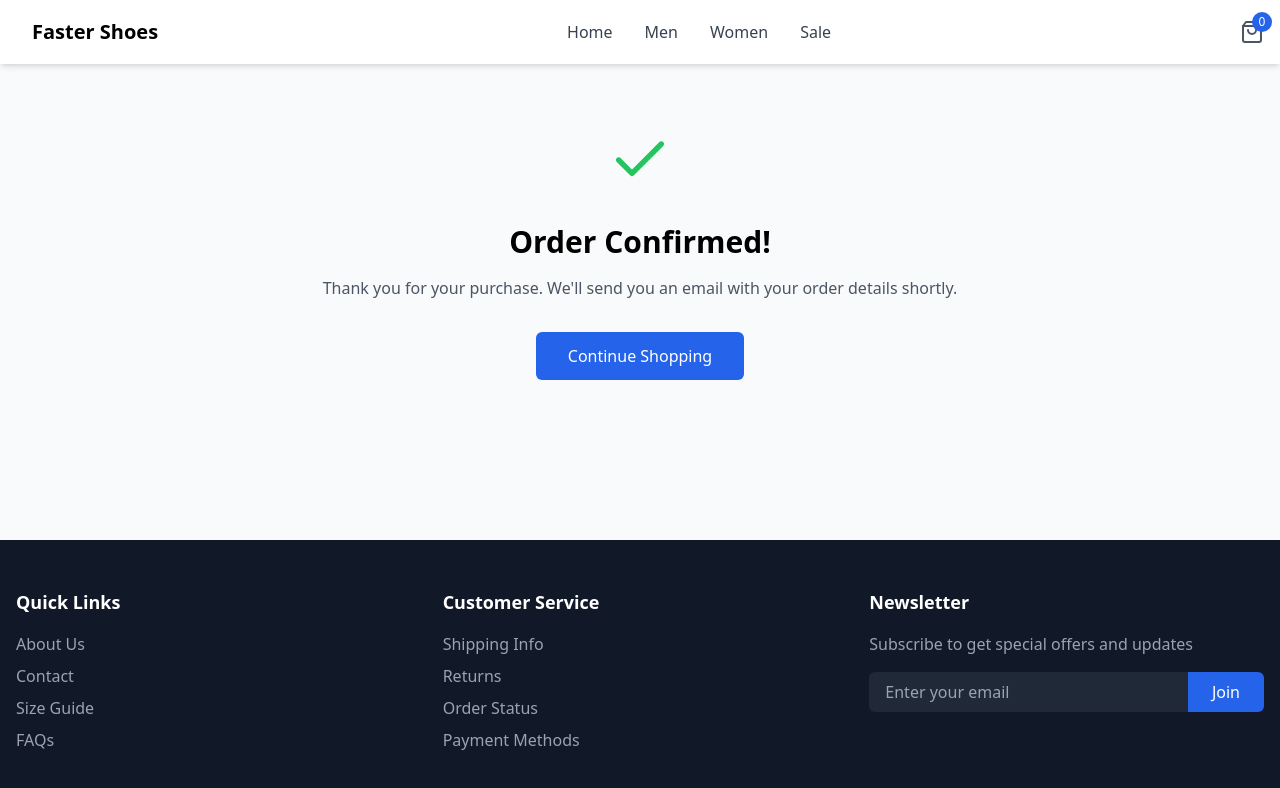
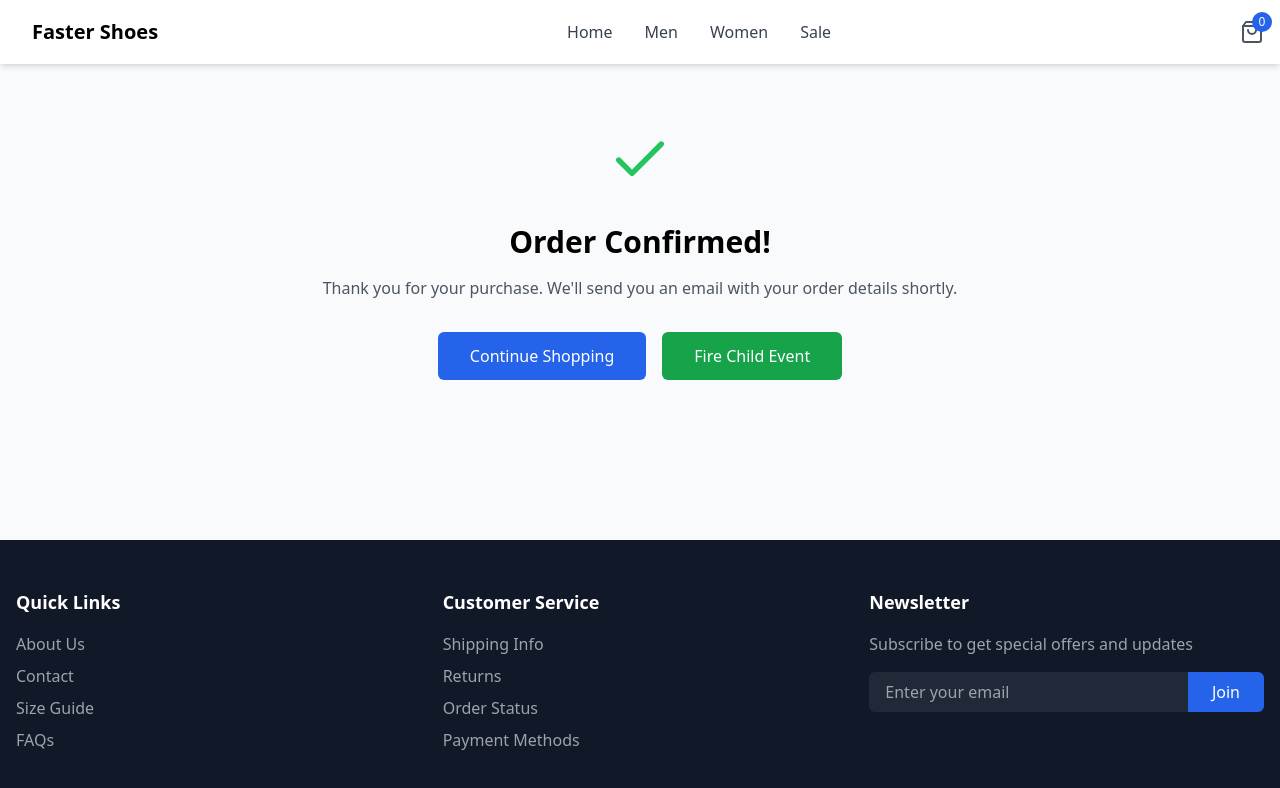
Before and after one commit to erichstrange/faster_shoes2, a React (Vite) app: page /erich/checkoutSuccess in a window 1280 px wide. Shown: the top 788 px of the page. Built offline with nearby package versions, Linux system fonts and the light colour scheme.

Commit message:
small changes

```diff
--- a/src/pages/CheckoutSuccess.tsx
+++ b/src/pages/CheckoutSuccess.tsx
@@ -1,3 +1,8 @@
+/**
+ * File Name: CheckoutSuccess.tsx
+ * Full Path: /Users/mac/WebstormProjects/faster_shoes2/src/pages/CheckoutSuccess.tsx
+ */
+
 import React, { useEffect } from 'react';
 import { useNavigate, useLocation } from 'react-router-dom';
 import { Check } from 'lucide-react';
@@ -7,23 +12,17 @@ const CheckoutSuccess = () => {
     const location = useLocation();
 
     useEffect(() => {
-        // Ensure dataLayer is defined
+        // Ensure the dataLayer array
         window.dataLayer = window.dataLayer || [];
 
-        // Optional: Fire a separate event for page-view (not required for Impact)
-        window.dataLayer.push({
-            event: 'UTT_ConversionPageView',
-            page: 'CheckoutSuccess',
-        });
-
-        // 1) Read ?irclickid= or localStorage
+        // For demonstration, read ?irclickid= or else from localStorage
         const searchParams = new URLSearchParams(location.search);
         let irclickid = searchParams.get('irclickid') || '';
         if (!irclickid) {
             irclickid = localStorage.getItem('irclickid') || '';
         }
 
-        // 2) Retrieve real order data from localStorage
+        // Retrieve real order data from localStorage
         const storedSummary = localStorage.getItem('orderSummary');
         let realOrderId = 'test-order';
         let realTotalValue = '0.00';
@@ -42,23 +41,60 @@ const CheckoutSuccess = () => {
             }
         }
 
-        // 3) Build the final object for the data layer push
-        const finalObj = {
-            event: 'impactConversion',
-            orderId: realOrderId,
-            clickId: irclickid,
+        // Retrieve the customerId from localStorage
+        const realCustomerId = localStorage.getItem('customerId') || '';
+
+        // Fire the parent (primary) conversion event
+        const parentObj = {
+            event: 'impactConversion',    // you can keep or rename
+            orderId: realOrderId,         // parent's order ID
+            clickId: irclickid,           // so partner credit is via click if found
             totalValue: realTotalValue,
             currency: 'USD',
+
+            // Include the same customerid that was stored
+            customerid: realCustomerId,
         };
 
-        // Log exactly what you're about to push
-        console.log('impactConversion orderId, totalValue:', realOrderId, realTotalValue);
-        console.log('>>> Actually pushing to dataLayer:', finalObj);
-
-        // 4) Push impactConversion event
-        window.dataLayer.push(finalObj);
+        console.log('Pushing parent event to dataLayer:', parentObj);
+        window.dataLayer.push(parentObj);
 
     }, [location.search]);
+
+    // Handler to fire the "child" event
+    // This child event uses the parent’s orderId or the same customerid to link
+    const handleChildEvent = () => {
+        const realCustomerId = localStorage.getItem('customerId') || '';
+        const storedSummary = localStorage.getItem('orderSummary');
+        let realOrderId = 'test-order';
+
+        if (storedSummary) {
+            try {
+                const parsed = JSON.parse(storedSummary);
+                if (parsed.orderId) {
+                    realOrderId = parsed.orderId;
+                }
+            } catch (err) {
+                console.error('Failed to parse storedSummary:', err);
+            }
+        }
+
+        // Example child event. Adjust keys to match your Impact child event config.
+        const childObj = {
+            event: 'impactConversionChild',
+            parentOrderId: realOrderId,  // or "parentTransactionId" if your child event expects that
+            totalValue: '0.00',          // or some child revenue
+            currency: 'USD',
+
+            // The same customerid to ensure linking
+            customerid: realCustomerId,
+
+            // Notice we do NOT pass a new clickId, so it doesn't override
+        };
+
+        console.log('Pushing child event to dataLayer:', childObj);
+        window.dataLayer.push(childObj);
+    };
 
     return (
         <div className="container mx-auto px-4 py-16 text-center">
@@ -69,12 +105,24 @@ const CheckoutSuccess = () => {
             <p className="text-gray-600 mb-8">
                 Thank you for your purchase. We'll send you an email with your order details shortly.
             </p>
+
+            <div className="space-x-4">
+                {/* Continue Shopping Button */}
                 <button
                     onClick={() => navigate('/')}
                     className="bg-blue-600 text-white px-8 py-3 rounded-md hover:bg-blue-700 transition"
                 >
                     Continue Shopping
                 </button>
+
+                {/* ADDED: Button to fire the child event */}
+                <button
+                    onClick={handleChildEvent}
+                    className="bg-green-600 text-white px-8 py-3 rounded-md hover:bg-green-700 transition"
+                >
+                    Fire Child Event
+                </button>
+            </div>
         </div>
     );
 };
--- a/src/pages/Home.tsx
+++ b/src/pages/Home.tsx
@@ -1,3 +1,8 @@
+/**
+ * File Name: Home.tsx
+ * Full Path: /Users/mac/WebstormProjects/faster_shoes2/src/pages/Home.tsx
+ */
+
 import React, { useEffect } from 'react';
 import { Truck, Shield, RotateCcw } from 'lucide-react';
 import { Link } from 'react-router-dom';
@@ -7,9 +12,18 @@ import { products } from '../data/products';
 const Home = () => {
   const featuredProducts = products.slice(0, 3);
 
-  // NEW: UseEffect to push data to dataLayer
   useEffect(() => {
+    // Ensure dataLayer array
     window.dataLayer = window.dataLayer || [];
+
+    // ADDED: Generate/store a "customerId" if none is stored yet
+    const existingID = localStorage.getItem('customerId');
+    if (!existingID) {
+      // Simple random ID or replace with your actual logic
+      const newID = 'cust-' + Math.random().toString(36).substr(2, 9);
+      localStorage.setItem('customerId', newID);
+      console.log('Set new customerId:', newID);
+    }
 
     // UTT Landing Page event
     window.dataLayer.push({
@@ -17,7 +31,7 @@ const Home = () => {
       page: 'HomePage',
     });
 
-    // Identity event (with empty strings)
+    // Identity event (with empty strings or placeholders)
     window.dataLayer.push({
       event: 'identity',
       customerID: '',
@@ -38,7 +52,10 @@ const Home = () => {
             <div className="text-center text-white">
               <h1 className="text-6xl font-bold mb-4">Faster Shoes</h1>
               <p className="text-xl mb-8">Run Faster. Dream Bigger.</p>
-            <a href="#featured" className="bg-white text-black px-8 py-3 rounded-full font-semibold hover:bg-gray-100 transition inline-block">
+              <a
+                  href="#featured"
+                  className="bg-white text-black px-8 py-3 rounded-full font-semibold hover:bg-gray-100 transition inline-block"
+              >
                 Shop Now
               </a>
             </div>
@@ -78,13 +95,22 @@ const Home = () => {
             <h2 className="text-3xl font-bold mb-8">Featured Products</h2>
             <div className="grid grid-cols-1 md:grid-cols-3 gap-8">
               {featuredProducts.map((product) => (
-              <div key={product.id} className="bg-white rounded-lg shadow-md overflow-hidden">
+                  <div
+                      key={product.id}
+                      className="bg-white rounded-lg shadow-md overflow-hidden"
+                  >
                     <Link to={`/product/${product.id}`}>
-                  <img src={product.image} alt={product.name} className="w-full h-64 object-cover" />
+                      <img
+                          src={product.image}
+                          alt={product.name}
+                          className="w-full h-64 object-cover"
+                      />
                     </Link>
                     <div className="p-4">
                       <Link to={`/product/${product.id}`}>
-                    <h3 className="font-semibold text-lg hover:text-blue-600 transition">{product.name}</h3>
+                        <h3 className="font-semibold text-lg hover:text-blue-600 transition">
+                          {product.name}
+                        </h3>
                       </Link>
                       <p className="text-gray-600">{product.price}</p>
                       <AddToCartButton product={product} />
@@ -95,7 +121,7 @@ const Home = () => {
           </div>
         </div>
 
-      {/* NEW: Test link to your Checkout Success page with a sample irclickid */}
+        {/* NEW: Test link to Checkout Success page with a sample irclickid */}
         <div className="text-center my-8">
           <Link
               to="/checkoutSuccess?irclickid=test123"
```
Lines whose indentation alone changed are shown as unchanged.
